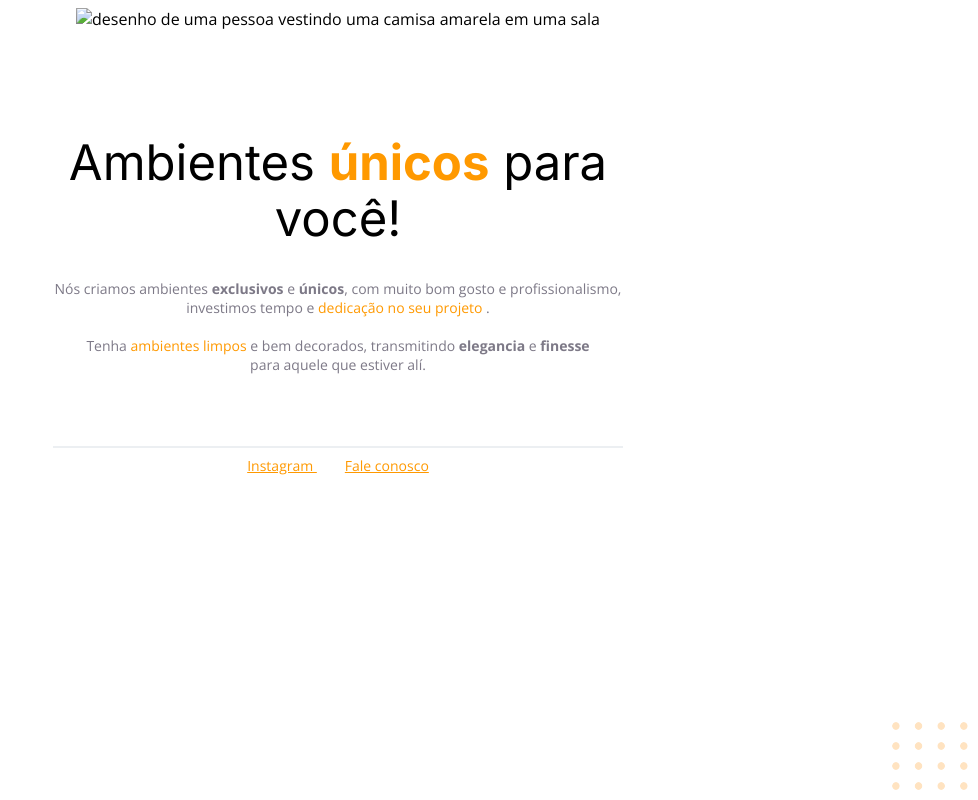
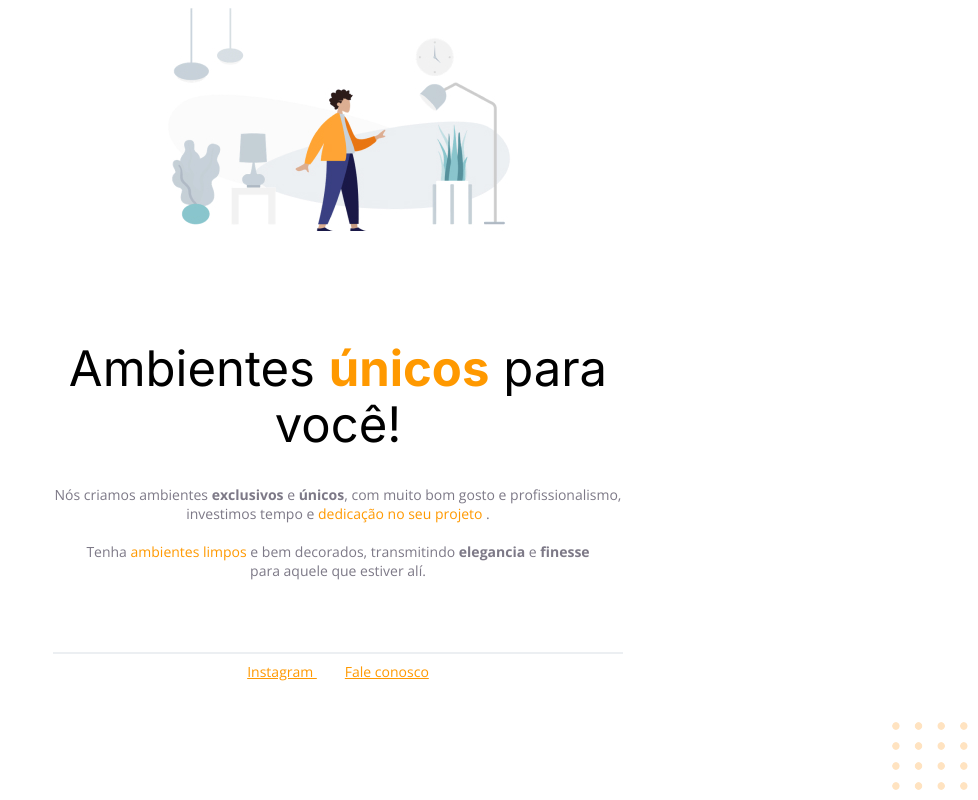
Before and after one commit to Thaissu/projeto-moveis, a plain HTML site: page index.html in a window 1280 px wide. Shown: the whole page, without its empty margins (302-1280 px from the left). Drawn offline with nearby package versions, Linux system fonts and the light colour scheme; the site is published under a folder, as on GitHub Pages, so addresses that start at the root find nothing.

Commit message:
Update index.html

```diff
--- a/index.html
+++ b/index.html
@@ -17,7 +17,7 @@
 
   <div id="hero">
 <img
-src=/images/img1.jpeg
+src="images/img1.jpeg"
 alt="desenho de uma pessoa vestindo uma camisa amarela em uma sala">
  <h1>Ambientes <span>únicos</span>  para <br> você!</h1>
  <p>
```
